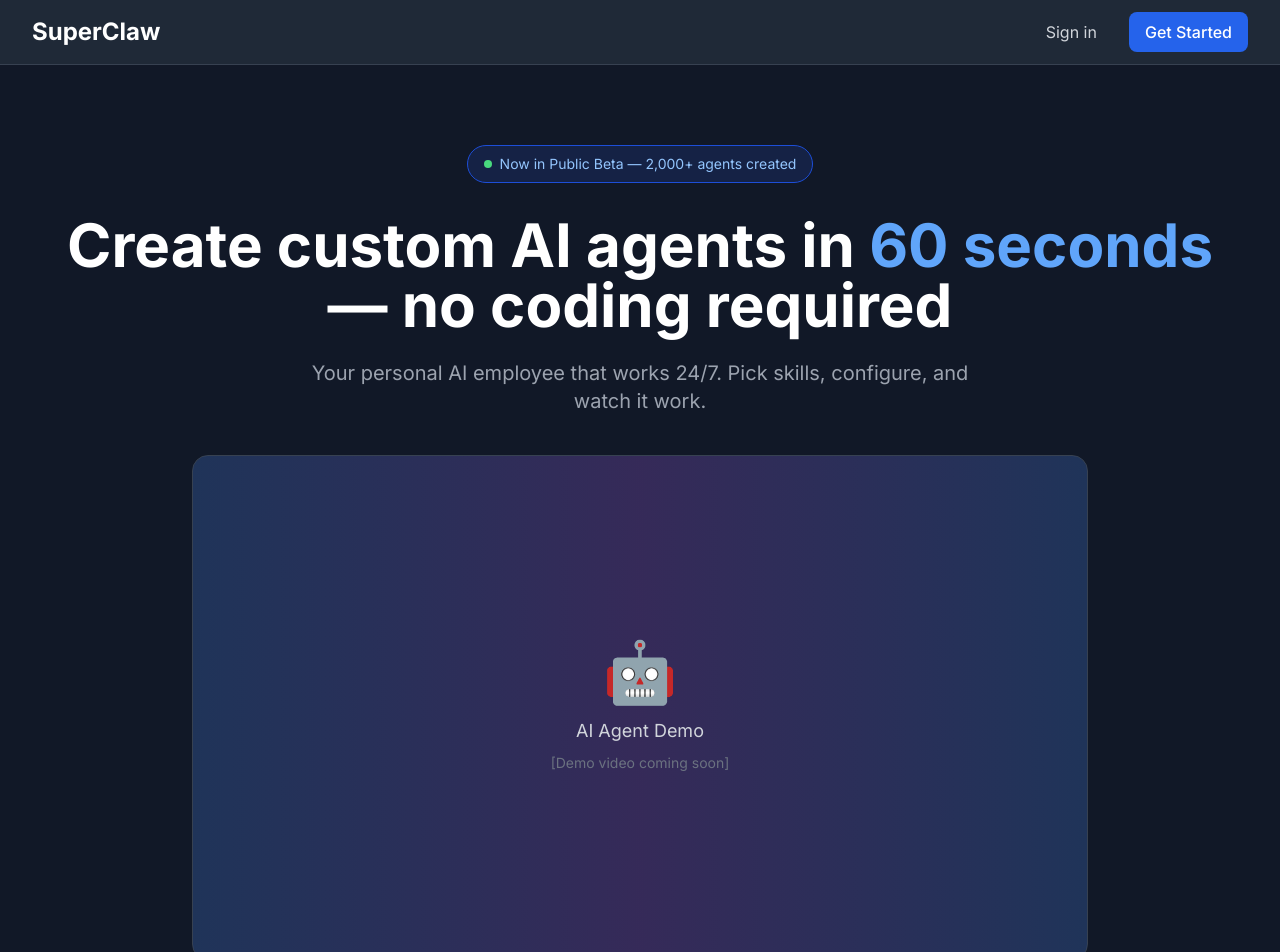
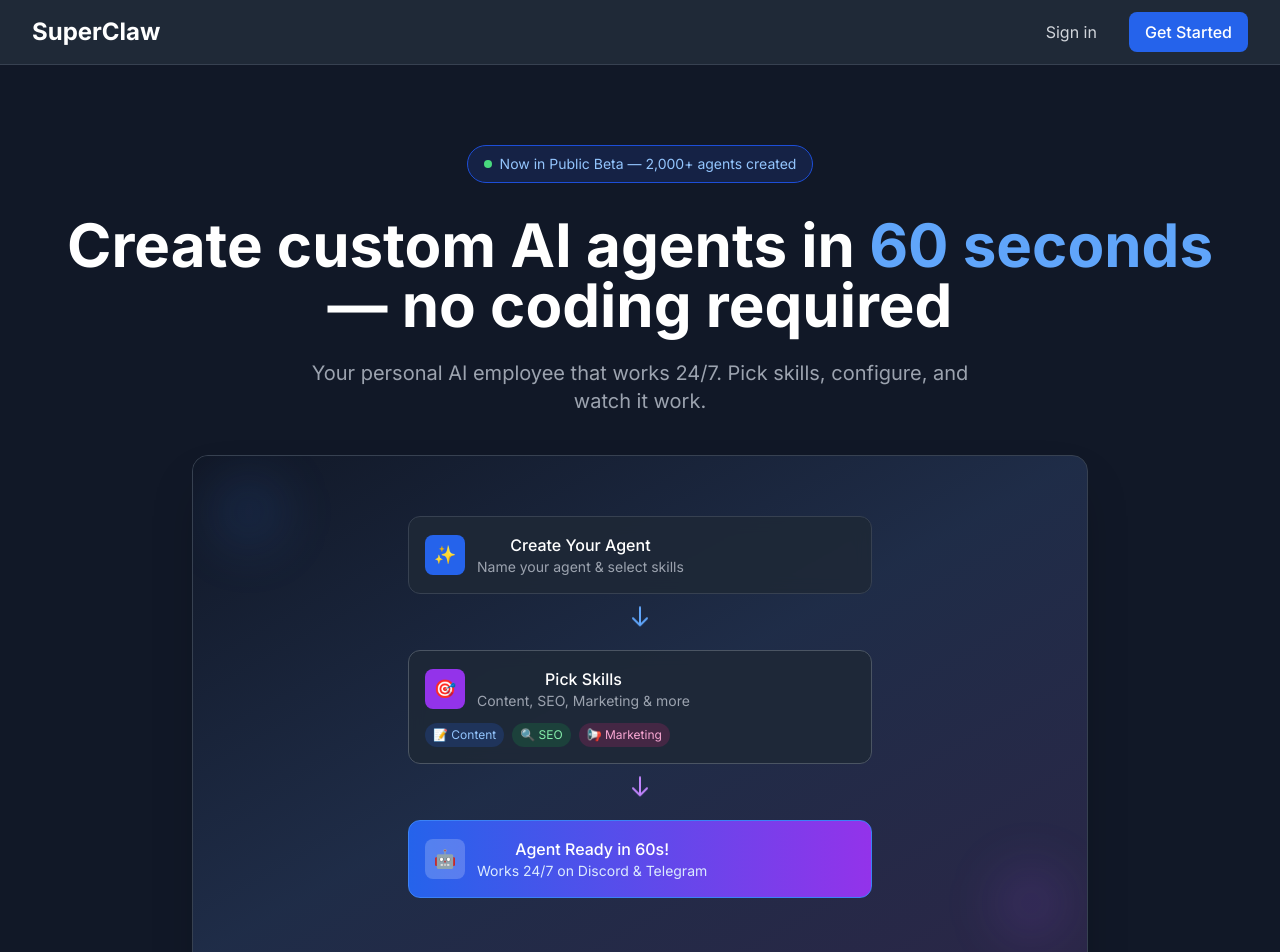
Before and after one commit to startupbuilders777-beep/superclaw, a Next.js app: page / in a window 1280 px wide. Shown: the top 952 px of the page. Built offline with nearby package versions, Linux system fonts and the light colour scheme.

Commit message:
feat(homepage): replace demo video placeholder with animated demo [ASANA-1213378169161496] (#51)
Co-authored-by: Killer <killer@openclaw.ai>

```diff
--- a/src/app/page.tsx
+++ b/src/app/page.tsx
@@ -45,15 +45,84 @@ export default async function HomePage() {
             Your personal AI employee that works 24/7. Pick skills, configure, and watch it work.
           </p>
 
-          {/* Demo placeholder - animated gradient */}
-          <div className="relative max-w-4xl mx-auto mb-16 rounded-2xl overflow-hidden border border-gray-700 bg-gray-800">
-            <div className="aspect-video flex items-center justify-center relative">
-              <div className="absolute inset-0 bg-gradient-to-r from-blue-600/20 via-purple-600/20 to-blue-600/20 animate-pulse"></div>
-              <div className="relative z-10 text-center">
-                <div className="text-6xl mb-4">🤖</div>
-                <p className="text-gray-300 text-lg">AI Agent Demo</p>
-                <p className="text-gray-500 text-sm mt-2">[Demo video coming soon]</p>
+          {/* Interactive Demo - Animated Agent Creation Flow */}
+          <div className="relative max-w-4xl mx-auto mb-16 rounded-2xl overflow-hidden border border-gray-700 bg-gray-800 shadow-2xl">
+            <div className="aspect-video flex items-center justify-center relative overflow-hidden">
+              {/* Animated Background */}
+              <div className="absolute inset-0 bg-gradient-to-br from-gray-900 via-blue-900/20 to-purple-900/20"></div>
+
+              {/* Demo Content */}
+              <div className="relative z-10 w-full max-w-lg p-6">
+                {/* Step 1: Create Agent */}
+                <div className="bg-gray-800/90 backdrop-blur rounded-xl p-4 mb-4 border border-gray-700 transform transition-all duration-500 hover:scale-105">
+                  <div className="flex items-center gap-3">
+                    <div className="w-10 h-10 bg-blue-600 rounded-lg flex items-center justify-center">
+                      <span className="text-white text-lg">✨</span>
+                    </div>
+                    <div>
+                      <p className="text-white font-medium">Create Your Agent</p>
+                      <p className="text-gray-400 text-sm">Name your agent & select skills</p>
+                    </div>
+                  </div>
+                </div>
+
+                {/* Arrow */}
+                <div className="flex justify-center mb-4">
+                  <svg className="w-6 h-6 text-blue-400 animate-bounce" fill="none" stroke="currentColor" viewBox="0 0 24 24">
+                    <path strokeLinecap="round" strokeLinejoin="round" strokeWidth={2} d="M19 14l-7 7m0 0l-7-7m7 7V3" />
+                  </svg>
+                </div>
+
+                {/* Step 2: Select Skills */}
+                <div className="bg-gray-800/90 backdrop-blur rounded-xl p-4 mb-4 border border-gray-600 transform transition-all duration-500 hover:scale-105">
+                  <div className="flex items-center gap-3">
+                    <div className="w-10 h-10 bg-purple-600 rounded-lg flex items-center justify-center">
+                      <span className="text-white text-lg">🎯</span>
+                    </div>
+                    <div>
+                      <p className="text-white font-medium">Pick Skills</p>
+                      <p className="text-gray-400 text-sm">Content, SEO, Marketing & more</p>
+                    </div>
+                  </div>
+                  {/* Skill Tags */}
+                  <div className="flex flex-wrap gap-2 mt-3">
+                    <span className="px-2 py-1 bg-blue-600/20 text-blue-300 text-xs rounded-full">📝 Content</span>
+                    <span className="px-2 py-1 bg-green-600/20 text-green-300 text-xs rounded-full">🔍 SEO</span>
+                    <span className="px-2 py-1 bg-pink-600/20 text-pink-300 text-xs rounded-full">📢 Marketing</span>
+                  </div>
+                </div>
+
+                {/* Arrow */}
+                <div className="flex justify-center mb-4">
+                  <svg className="w-6 h-6 text-purple-400 animate-bounce" fill="none" stroke="currentColor" viewBox="0 0 24 24">
+                    <path strokeLinecap="round" strokeLinejoin="round" strokeWidth={2} d="M19 14l-7 7m0 0l-7-7m7 7V3" />
+                  </svg>
+                </div>
+
+                {/* Step 3: Agent Ready */}
+                <div className="bg-gradient-to-r from-blue-600 to-purple-600 rounded-xl p-4 border border-blue-500 transform transition-all duration-500 hover:scale-105">
+                  <div className="flex items-center gap-3">
+                    <div className="w-10 h-10 bg-white/20 rounded-lg flex items-center justify-center">
+                      <span className="text-white text-lg">🤖</span>
+                    </div>
+                    <div>
+                      <p className="text-white font-medium">Agent Ready in 60s!</p>
+                      <p className="text-blue-100 text-sm">Works 24/7 on Discord & Telegram</p>
+                    </div>
+                  </div>
+                </div>
               </div>
+
+              {/* Corner Decorations */}
+              <div className="absolute top-4 left-4 w-20 h-20 bg-blue-500/10 rounded-full blur-xl"></div>
+              <div className="absolute bottom-4 right-4 w-20 h-20 bg-purple-500/10 rounded-full blur-xl"></div>
+            </div>
+
+            {/* Demo Caption */}
+            <div className="bg-gray-900/50 px-4 py-3 text-center border-t border-gray-700">
+              <p className="text-gray-400 text-sm">
+                <span className="text-blue-400 font-medium">3 simple steps</span> — No coding required
+              </p>
             </div>
           </div>
 
```
